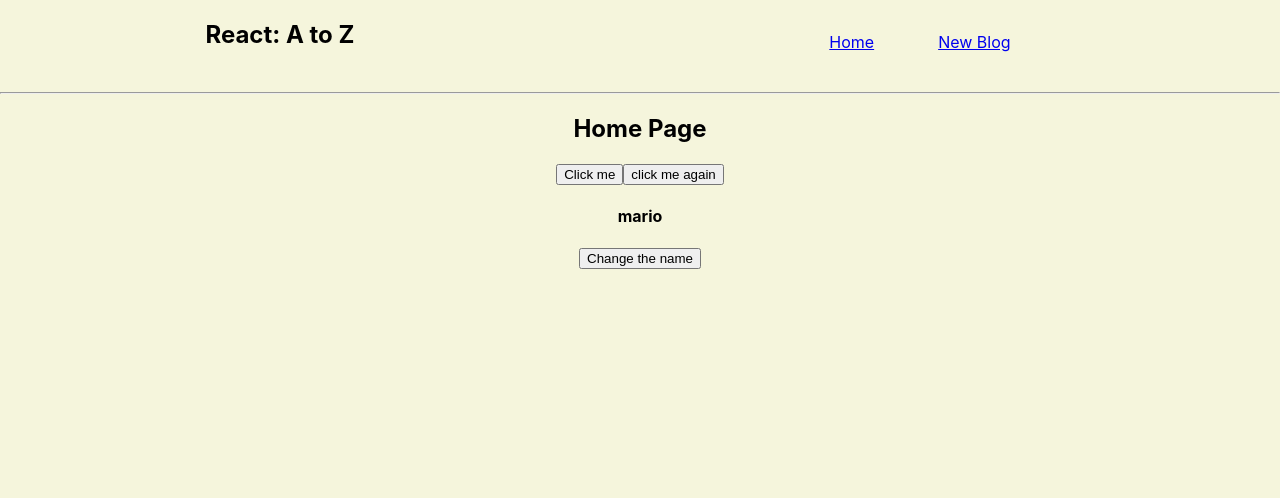
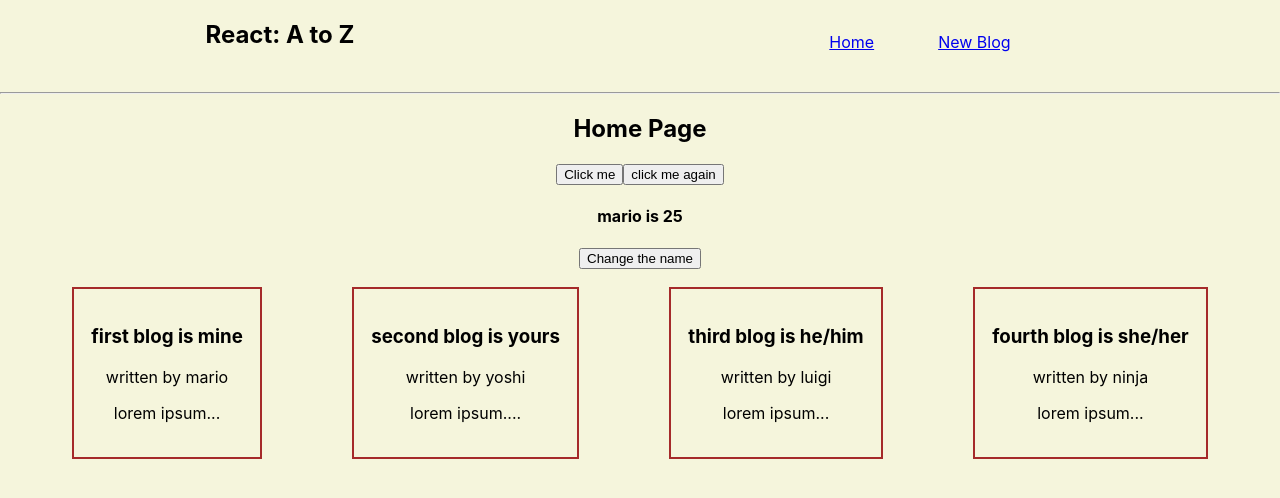
Before and after one commit to banirezaie/advance-react, a React (Create React App) app: page / in a window 1280 px wide. Shown: the top 498 px of the page. Built offline with nearby package versions, Linux system fonts and the light colour scheme.

Commit message:
useState

```diff
--- a/src/App.css
+++ b/src/App.css
@@ -13,3 +13,14 @@ body{
   display: flex;
   justify-content: space-around;
 }
+
+.post{
+  border: 2px solid brown;
+  padding: 1.1rem;
+  margin: 1.1rem;
+}
+
+.blog{
+  display: flex;
+  justify-content: space-evenly;
+}
--- a/src/App.js
+++ b/src/App.js
@@ -1,7 +1,6 @@
 import './App.css';
 import Navbar from "./Navbar";
 import Home from './Home';
-import State from './State';
 
 function App() {
   return (
@@ -9,7 +8,6 @@ function App() {
     <Navbar />
     <div><hr/></div>
     <Home />
-    <State />
     </div>
   );
 }
--- /dev/null
+++ b/src/Blogs.js
@@ -0,0 +1,30 @@
+import { useState } from 'react';
+
+
+const Blog = () => {
+    const [blogs, setBlogs] = useState([
+        {title: 'first blog is mine', body: 'lorem ipsum...', author: 'mario', id: 1},
+        {title: 'second blog is yours', body: 'lorem ipsum....', author: 'yoshi', id: 2},
+        {title: 'third blog is he/him', body: 'lorem ipsum...', author: 'luigi', id: 3},
+        {title: 'fourth blog is she/her', body: 'lorem ipsum...', author: 'ninja', id: 4}
+    ])
+    return (
+        <div className="blog">{
+            blogs.map((post, i)=>{
+                return (
+                  <div className='post' key={i}>
+                    <h3>{post.title}</h3>
+                    <span>
+                       written by {post.author}
+                    </span>
+                    <p>
+                        {post.body}
+                    </p>
+                  </div>
+                );
+            })
+        }</div>
+     );
+}
+
+export default Blog;
--- a/src/Home.js
+++ b/src/Home.js
@@ -1,3 +1,6 @@
+import Blogs from './Blogs'
+import State from './State'
+
 const Home = (e) => {
 
     console.log(e)
@@ -11,6 +14,8 @@ const handleClick = (e)=>{
         <h2>Home Page</h2>
         <button onClick={handleClick}>Click me</button>
         <button onClick={(e)=>{console.log('Hello!!', e.target)}}  >click me again</button>
+        <State />
+        <Blogs />
       </div>
     );
 }
--- a/src/State.js
+++ b/src/State.js
@@ -2,12 +2,14 @@ import { useState } from 'react'
 
 const State = () => {
    const [name, setName] = useState('mario')
+   const [age, setAge] = useState(25)
 
     return (
         <div className="state">
-        <h4>{name}</h4>
+        <h4>{name} is {age}</h4>
             <button onClick={()=>{
                 setName('Luigi')
+                setAge(30)
             }}>Change the name</button>
         </div>
      );
```
